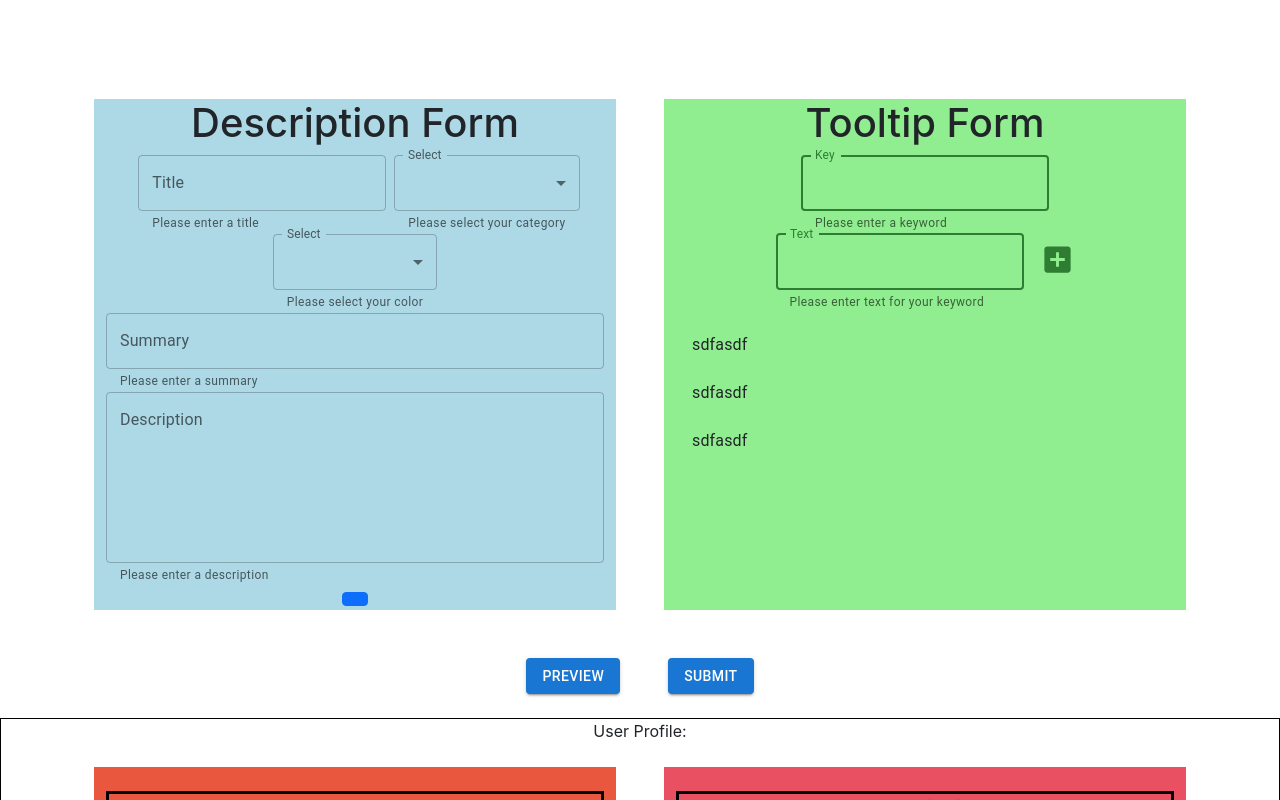
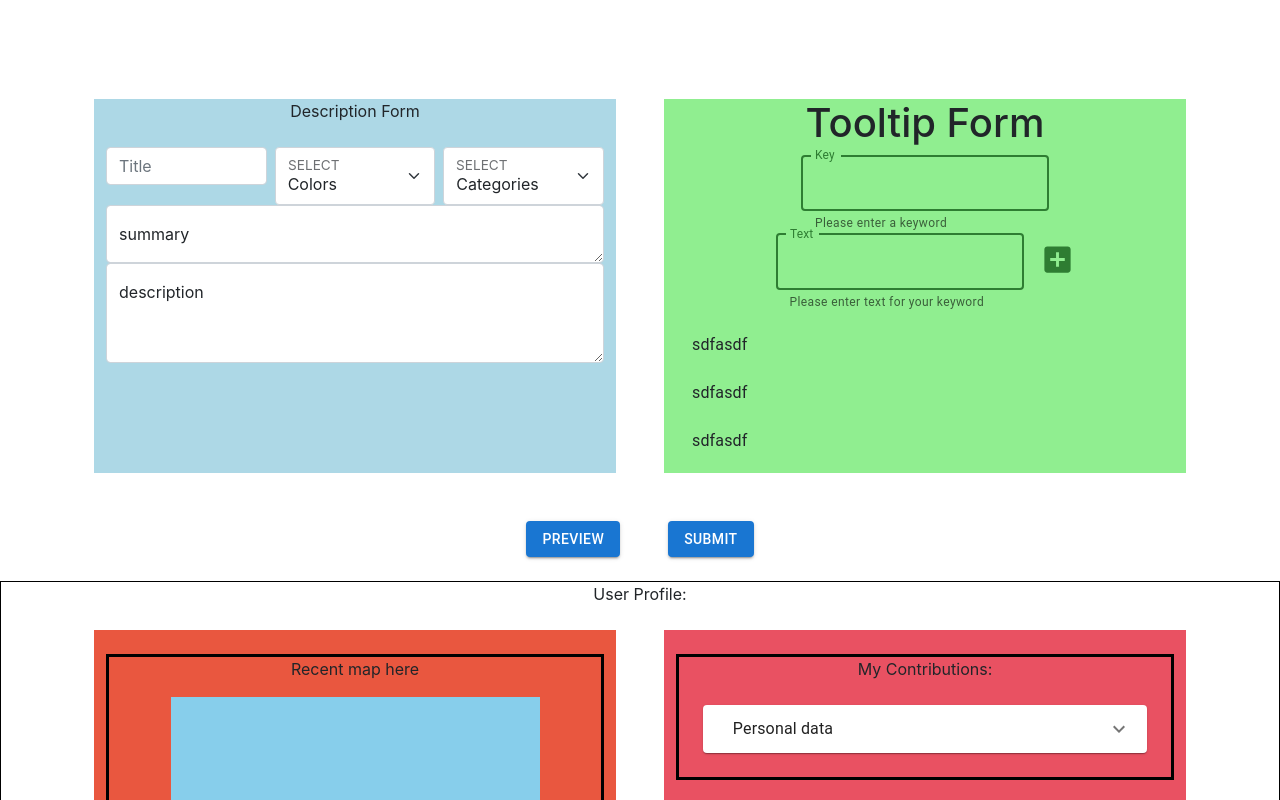
Before and after one commit to jeffreyjtech/infinite-landscape, a React (Create React App) app: page / in a window 1280 px wide. Shown: the top 800 px of the page. Built offline with nearby package versions, Linux system fonts and the light colour scheme.

Commit message:
adds refactor for description:

```diff
--- a/src/components/Form/DescriptionForm/index.js
+++ b/src/components/Form/DescriptionForm/index.js
@@ -2,22 +2,12 @@ import * as React from "react";
 import { useState } from "react";
 import { MenuItem, TextField } from "@mui/material";
 import Button from 'react-bootstrap/Button'
+import Form from 'react-bootstrap/Form';
+import Row from 'react-bootstrap/Row';
+import Col from 'react-bootstrap/Col'
+import FloatingLabel from 'react-bootstrap/FloatingLabel'
 
-const categories = [
-  {
-    value: "Horror",
-    label: "Horror",
-  },
-  {
-    value: "Sci-fi",
-    label: "Sci-fi",
-  },
-  {
-    value: "Fantasy",
-    label: "Fantasy",
-  },
-];
-
+const categories = [ 'Horror', 'Sci-Fi', 'Fantasy']
 const colors = ["Blue", "Green", "Red", "Yellow", "Orange"]
 
 // const handleChange = (e) => {
@@ -30,74 +20,82 @@ const colors = ["Blue", "Green", "Red", "Yellow", "Orange"]
 // };
 
 
-function DescriptionForm({descriptionHandler}){
-  const [category, setCategory] = useState(categories);
+function DescriptionForm({ descriptionHandler }) {
+  const [formData, setFormData] = useState({});
 
-  const handleChange = (event) => {
-    console.log(event.target)
-    setCategory(event.target.value);
+  const handleChange = (e) => {
+    console.log(e.target.name, e.target.value)
+    let store = { ...formData };
+    const field = e.target.name;
+    const value = e.target.value;
+    store[field] = value;
+    setFormData(store);
+    descriptionHandler(formData);
   };
 
+  // const handleSubmit = (e) => {
+  //   e.preventDefault();
+  // };
+
+  //call descriptionhandlerfunction(category)
+
   return (
-    <div id="description-form" >
-      <h1>Description Form</h1>
-      <TextField
-        id="title-input"
-        label="Title"
-        helperText="Please enter a title"
-        color="success"
-        sx={{ mx: 1 }}
-        onChange={handleChange}
-      />
-      <TextField
-        id="select-category"
-        select
-        label="Select"
-        value={category}
-        onChange={handleChange}
-        helperText="Please select your category"
-        color="success"
-      >
-        {categories.map((category) => (
-          <MenuItem key={category.value} value={category.value}>
-            {category.value}
-          </MenuItem>
-        ))}
-      </TextField>
-      <TextField
-        id="select-color"
-        select
-        label="Select"
-        value={category}
-        onChange={handleChange}
-        helperText="Please select your color"
-        color="success"
-        sx={{ mx: 1 }}
-      >
-      {colors.map(value => {
-        return <MenuItem>{value}</MenuItem>
-      })}
-      </TextField>
-      <TextField
-        id="summary-input"
-        label="Summary"
-        helperText="Please enter a summary"
-        color="success"
-        fullWidth
-        onChange={handleChange}
-      ></TextField>
-      <TextField
-        id="description-input"
-        label="Description"
-        multiline
-        rows={6}
-        fullWidth
-        helperText="Please enter a description"
-        color="success"
-        onChange={handleChange}
-      ></TextField>
-      <Button></Button>
-    </div>
+    <>
+      <div>
+        <p>Description Form</p>
+        <Form className="mt-4">
+          <Row className="g-2">
+            <Col>
+              <Form.Group controlId="storeName">
+                <Form.Control
+                  type="text"
+                  placeholder="Title"
+                  name="title"
+                  onChange={handleChange}
+                />
+              </Form.Group>
+            </Col>
+            <Col md>
+              <FloatingLabel controlId="floatingSelectGrid" label="SELECT">
+                <Form.Select name="color" onChange={handleChange}>
+                  <option>Colors</option>
+                  {colors.map(value => {
+                    return <option value={value}>{value}</option>
+                  })}
+                </Form.Select>
+              </FloatingLabel>
+            </Col>
+            <Col md>
+              <FloatingLabel controlId="floatingSelectGrid" label="SELECT">
+                <Form.Select name="category" onChange={handleChange}>
+                  <option>Categories</option>
+                  {categories.map(value => {
+                    return <option value={value}>{value}</option>
+                  })}
+                </Form.Select>
+              </FloatingLabel>
+            </Col>
+          </Row>
+          <FloatingLabel controlId="floatingTextarea2" label="summary">
+            <Form.Control
+              as="textarea"
+              placeholder="enter info here"
+              name='summary'
+              onChange={handleChange}
+            />
+          </FloatingLabel>
+          <FloatingLabel controlId="floatingTextarea2" label="description">
+            <Form.Control
+              as="textarea"
+              placeholder="enter description here"
+              style={{ height: '100px' }}
+              name='description'
+              onChange={handleChange}
+            />
+          </FloatingLabel>
+        </Form>
+      </div>
+    </>
   );
 };
 
--- a/src/components/Form/index.js
+++ b/src/components/Form/index.js
@@ -37,8 +37,8 @@ function Form(props){
 
   //function to handle the description form and the state updates
   //something being whatever we return from the form
-  function descriptionHandler(something){
-    setDescriptions(something)
+  function descriptionHandler(formData){
+    setDescriptions(formData)
   }
 
   //function to handle the tooltip form and the state updates
```
